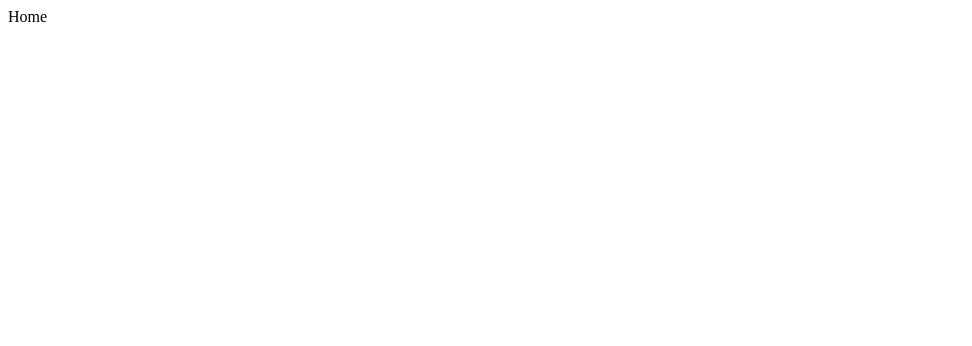
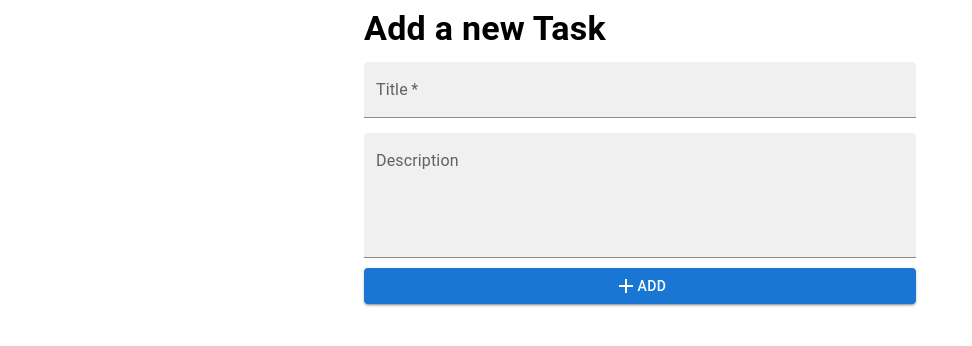
Before and after one commit to amanuel15/my-tasks, a React (Vite) app: page / in a window 1280 px wide. Shown: the top 346 px of the page, without its empty margins (0-972 px from the left). Built offline with nearby package versions, Linux system fonts and the light colour scheme.

Commit message:
Create task form with validation and persistence

```diff
--- a/src/App.tsx
+++ b/src/App.tsx
@@ -1,6 +1,7 @@
 import { createBrowserRouter, RouterProvider } from "react-router-dom";
 import Home from "./pages/Home";
-import Task from "./pages/Task";
+import Edit from "./pages/Edit";
+import { Container } from "@mui/material";
 
 const router = createBrowserRouter([
   {
@@ -8,13 +9,17 @@ const router = createBrowserRouter([
     element: <Home />,
   },
   {
-    path: "/task",
-    element: <Task />,
+    path: "/edit/:id",
+    element: <Edit />,
   },
 ]);
 
 function App() {
-  return <RouterProvider router={router} />;
+  return (
+    <Container maxWidth="md" style={{ height: "100vh" }}>
+      <RouterProvider router={router} />
+    </Container>
+  );
 }
 
 export default App;
--- /dev/null
+++ b/src/components/Tasks/AddTask.tsx
@@ -0,0 +1,98 @@
+import { FC, useState } from "react";
+import {
+  FormControl,
+  Container,
+  Button,
+  TextField,
+  Snackbar,
+  Alert,
+  Typography,
+  useTheme,
+  useMediaQuery,
+} from "@mui/material";
+import { Add } from "@mui/icons-material";
+
+import { CreateTaskType } from "../../types";
+
+const AddTask: FC<{ createTask: (task: CreateTaskType) => void }> = ({
+  createTask,
+}) => {
+  const theme = useTheme();
+  const isSmallScreen = useMediaQuery(theme.breakpoints.down("sm"));
+  const [title, setTitle] = useState("");
+  const [description, setDescription] = useState("");
+  const [open, setOpen] = useState(false);
+
+  const submit = (e: React.FormEvent<HTMLFormElement>) => {
+    e.preventDefault();
+    createTask({
+      title,
+      description,
+    });
+    setTitle("");
+    setDescription("");
+    if (title.trim()) setOpen(true);
+  };
+
+  return (
+    <div>
+      <Container maxWidth="sm">
+        <form onSubmit={submit} className="add-todo">
+          <Typography
+            variant={isSmallScreen ? "h6" : "h4"}
+            style={{ fontWeight: "bold" }}
+            gutterBottom
+          >
+            Add a new Task
+          </Typography>
+          <FormControl fullWidth={true}>
+            <TextField
+              label="Title"
+              variant="filled"
+              onChange={(e) => setTitle(e.target.value)}
+              required={true}
+              value={title}
+            />
+            <TextField
+              label="Description"
+              variant="filled"
+              onChange={(e) => setDescription(e.target.value)}
+              //   required={true}
+              value={description}
+              style={{ marginTop: 15 }}
+              multiline
+              rows={4}
+            />
+            <Button
+              variant="contained"
+              color="primary"
+              style={{ marginTop: 10 }}
+              type="submit"
+            >
+              <Add />
+              Add
+            </Button>
+          </FormControl>
+        </form>
+      </Container>
+      <Snackbar
+        open={open}
+        autoHideDuration={4000}
+        onClose={() => setOpen(false)}
+        anchorOrigin={{ vertical: "bottom", horizontal: "right" }}
+      >
+        <Alert
+          // icon={<Check fontSize="inherit" />}
+          elevation={6}
+          variant="filled"
+          onClose={() => setOpen(false)}
+          severity="success"
+        >
+          Successfully added task!
+        </Alert>
+      </Snackbar>
+    </div>
+  );
+};
+
+export default AddTask;
--- a/src/main.tsx
+++ b/src/main.tsx
@@ -2,6 +2,7 @@ import React from "react";
 import ReactDOM from "react-dom/client";
 import App from "./App.tsx";
 import { MainProvider } from "./context/MainContext.tsx";
+import "./style.css";
 
 ReactDOM.createRoot(document.getElementById("root") as HTMLElement).render(
   <React.StrictMode>
--- a/src/pages/Home.tsx
+++ b/src/pages/Home.tsx
@@ -1,5 +1,17 @@
+import { useContext } from "react";
+
+import AddTask from "../components/Tasks/AddTask";
+import { MainContext } from "../context/MainContext";
+import { Box } from "@mui/material";
+
 const Home = () => {
-  return <div>Home</div>;
+  const { createTask, tasks } = useContext(MainContext)!;
+
+  return (
+    <Box height="100vh">
+      <AddTask createTask={createTask} />
+    </Box>
+  );
 };
 
 export default Home;
```
Also changed, not shown: src/types.d.ts (+11 -0 lines).
